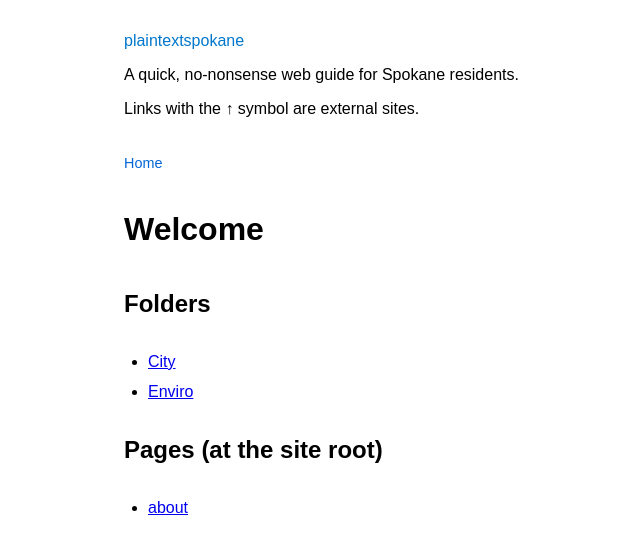
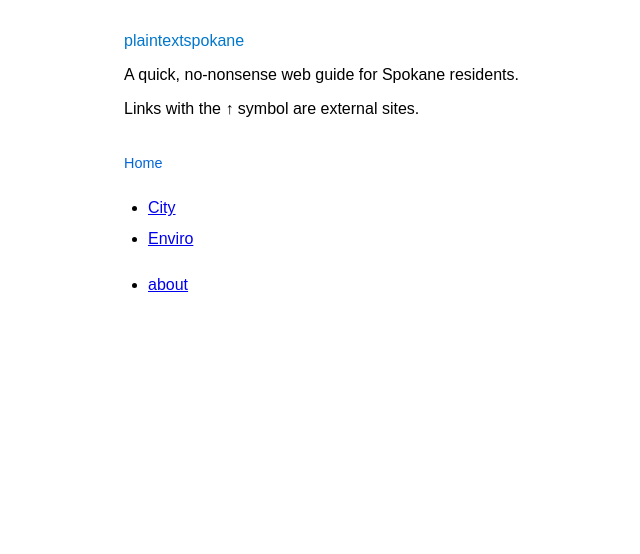
Before and after one commit to plaintextspokane/plaintextspokane.github.io, a Jekyll site: the page built from index.md, in a window 1280 px wide. Shown: the top 554 px of the page, without its empty margins (166-806 px from the left). Built offline with Jekyll 4.4.1, drawn with Linux system fonts in a browser that asks for light colours.

Commit message:
Update index.md

```diff
--- a/index.md
+++ b/index.md
@@ -2,11 +2,6 @@
 layout: default
 title: plaintextspokane
 ---
-
-# Welcome
-
-## Folders
-
 <ul>
 {% for p in site.pages %}
   {% if p.name == "index.md" and p.dir != "/" %}
@@ -14,9 +9,6 @@ title: plaintextspokane
   {% endif %}
 {% endfor %}
 </ul>
-
-## Pages (at the site root)
-
 <ul>
 {% for p in site.pages %}
   {% if p.dir == "/" and p.name != "index.md" %}
```
